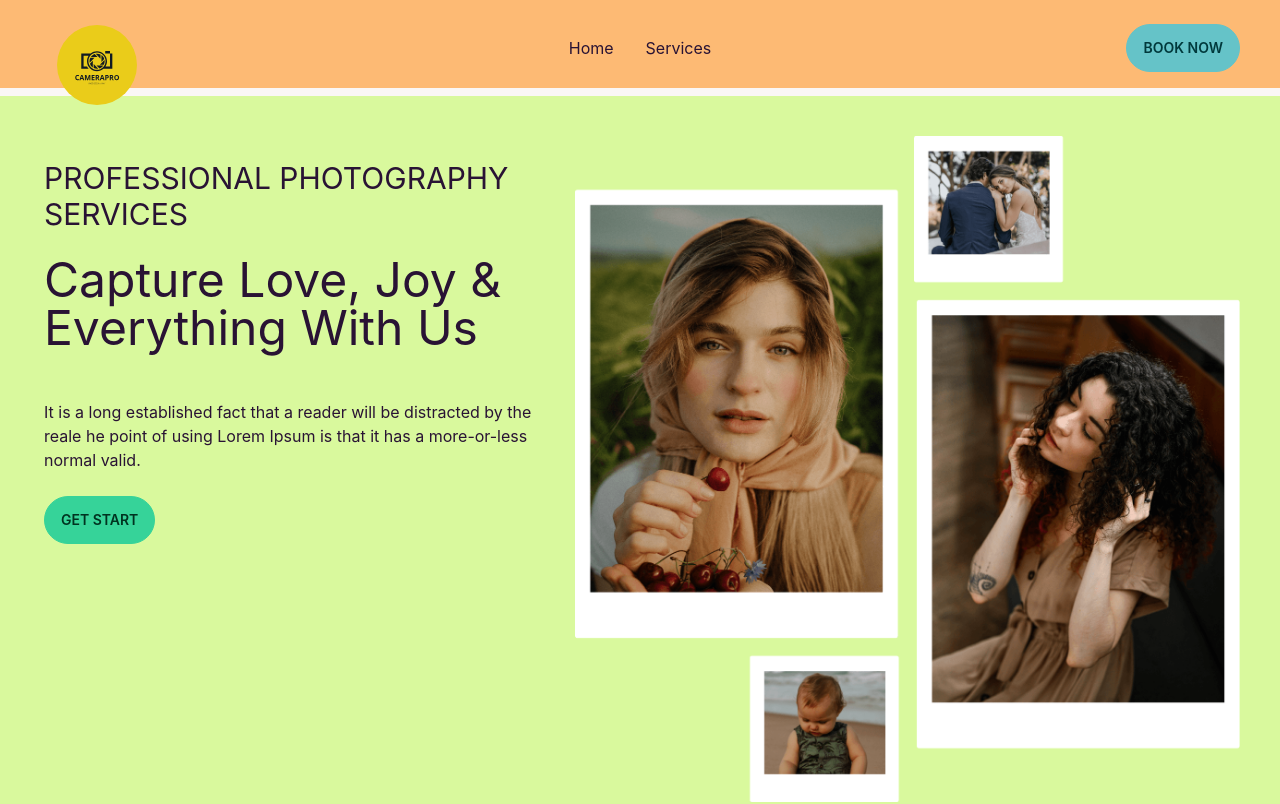
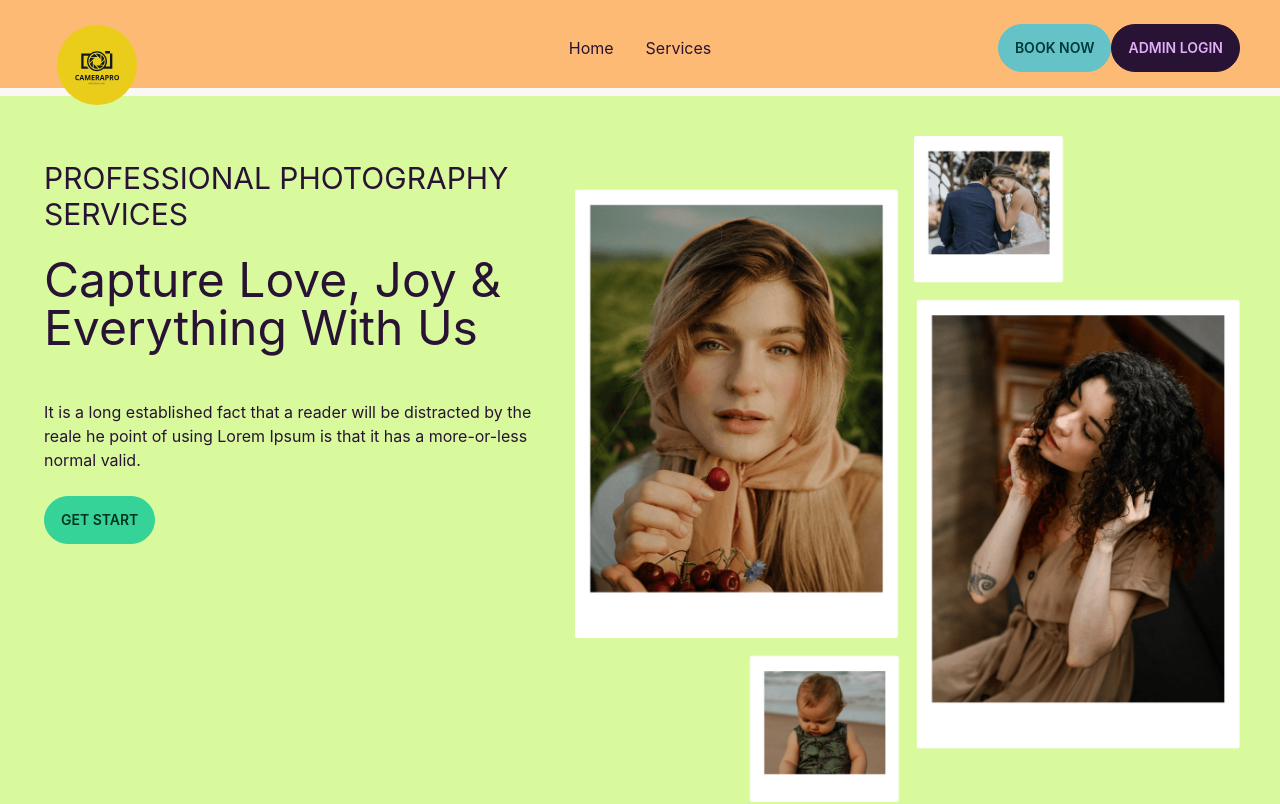
Before and after one commit to azizulhakims/photography-service-client, a React (Create React App) app: page / in a window 1280 px wide. Shown: the top 804 px of the page. Built offline with nearby package versions, Linux system fonts and the light colour scheme; no server answers.

Commit message:
add admin login button for link admin dashboar

```diff
--- a/src/Shared/Header/Header.js
+++ b/src/Shared/Header/Header.js
@@ -46,6 +46,9 @@ const Header = () => {
             </div>
             <div className="navbar-end">
                 <button className="btn btn-primary">Book Now</button>
+                <Link to={'/dashboard/addservice'}>
+                    <button className='btn btn-orange'>Admin Login</button>
+                </Link>
             </div>
         </div>
     );
```
